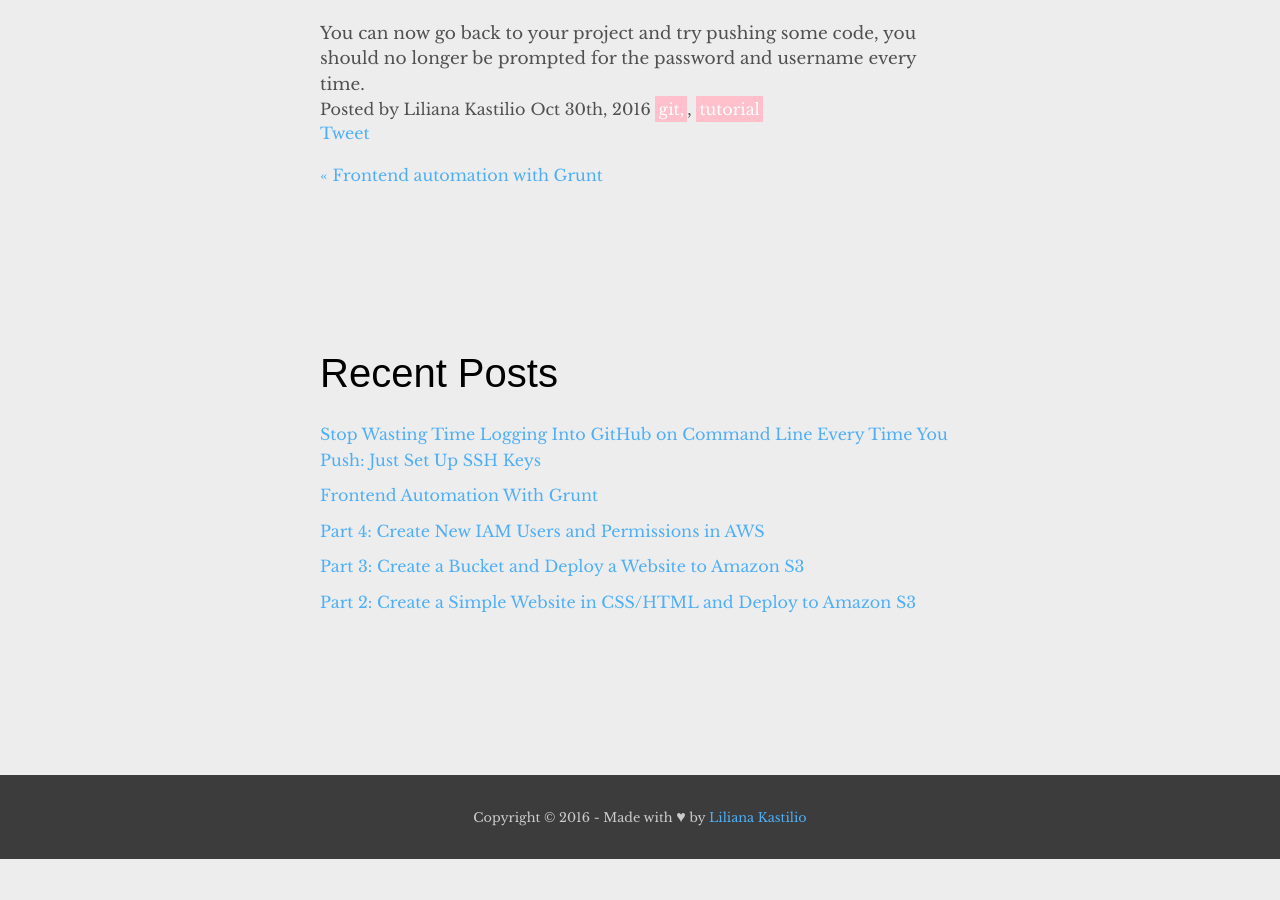
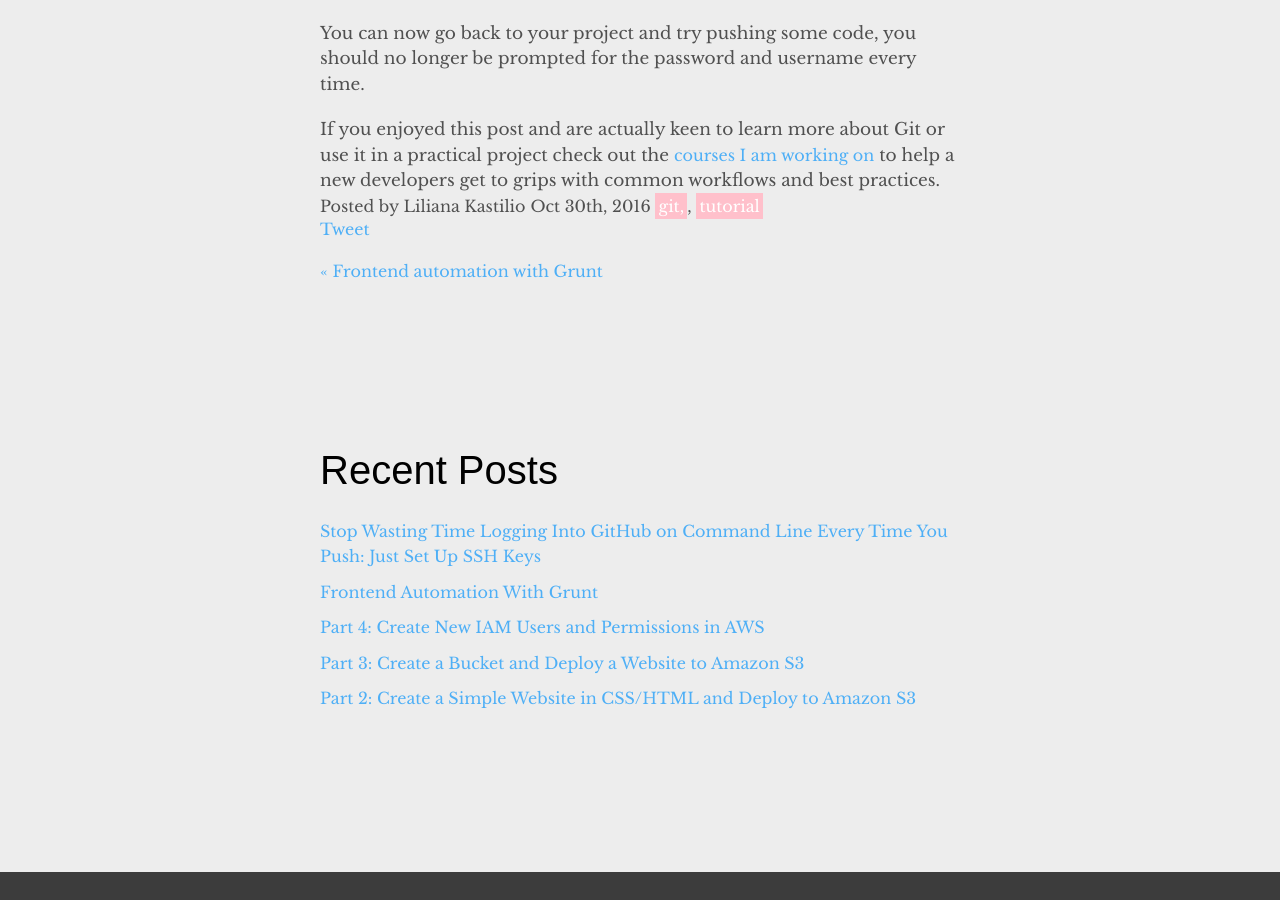
Before and after one commit to shlomirozilyo/lili2311.github.io, a plain HTML site: page blog/2016/10/30/stop-wasting-time-logging-into-github-on-command-line-every-time-you-push-just-set-up-ssh-keys/index.html in a window 1280 px wide. Shown: the part 4007-4907 px from the top of the page. Before the commit the page ends 4866 px from the top, so only its background shows below. Drawn offline with nearby package versions, Linux system fonts and the light colour scheme.

Commit message:
Added link to teachable

```diff
--- a/blog/2016/10/30/stop-wasting-time-logging-into-github-on-command-line-every-time-you-push-just-set-up-ssh-keys/index.html
+++ b/blog/2016/10/30/stop-wasting-time-logging-into-github-on-command-line-every-time-you-push-just-set-up-ssh-keys/index.html
@@ -181,7 +181,9 @@
 <h2>5. Try it out!</h2>
 
 <p>You can now go back to your project and try pushing some code, you should no longer be prompted for the password and username every time.</p>
+<p> If you enjoyed this post and are actually keen to learn more about Git or use it in a practical project check out the <a href="http://cubcats.teachable.com/">courses I am working on</a> to help a new developers get to grips with common workflows and best practices.</p>
 </div>
+
 
 
   <footer>
```
